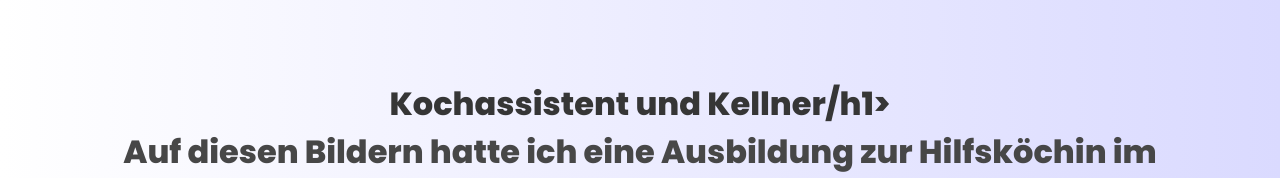
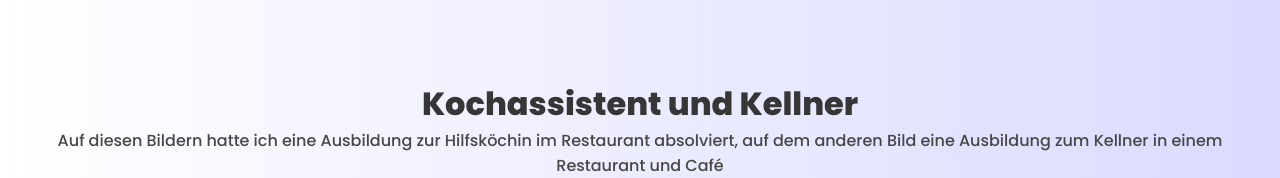
Before and after one commit to reda-el/Wassim-Bentayeb, a plain HTML site: page index.html in a window 1280 px wide. Shown: the top 178 px of the page. Drawn offline with Linux system fonts and the light colour scheme.

Commit message:
Add files via upload

```diff
--- a/index.html
+++ b/index.html
@@ -21,7 +21,7 @@
 
 
 <div class="silder-container" id="slider">
-    <h1>Kochassistent und Kellner/h1>
+    <h1>Kochassistent und Kellner</h1>
     <p>Auf diesen Bildern hatte ich eine Ausbildung zur Hilfsköchin im Restaurant absolviert, auf dem anderen Bild eine Ausbildung zum Kellner in einem Restaurant und Café</p>
     <div class="slider">
 
```
